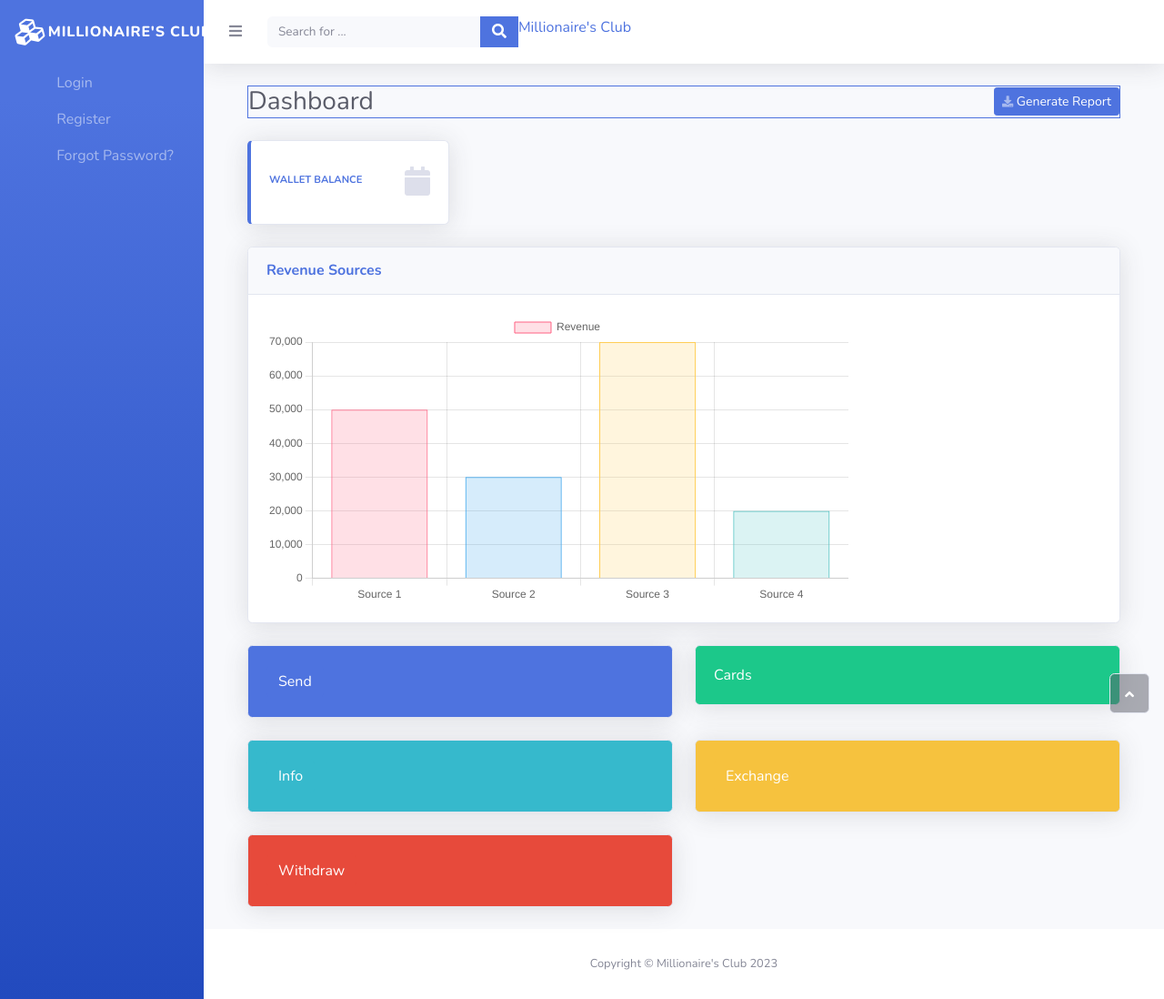
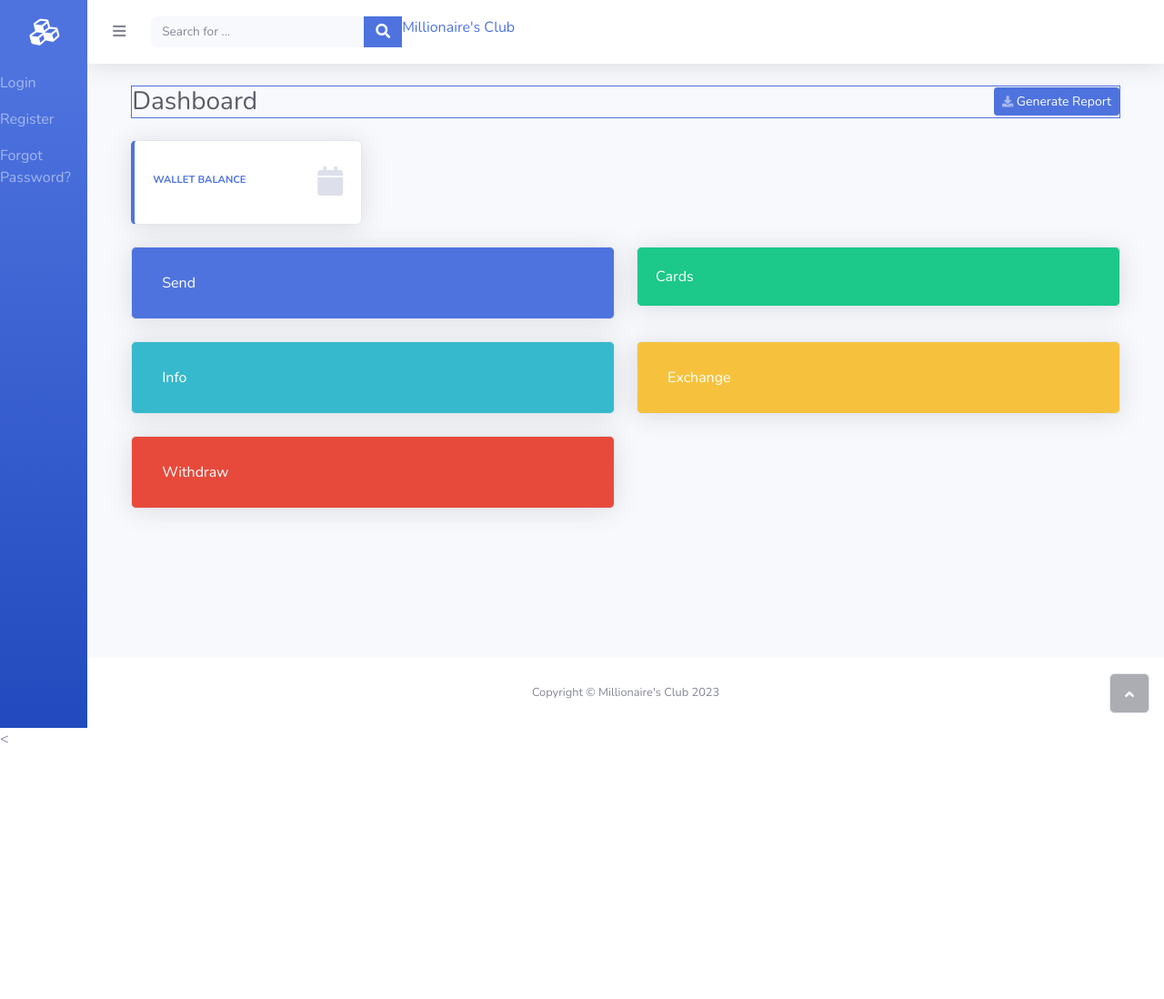
Before and after one commit to itachi1010/wallet, a Django app: page /home/ in a window 1280 px wide. Shown: the whole page at 91% size. After the commit the page ends 817 px from the top, so only its background shows below. Run offline with Django 4.2, Linux system fonts and the light colour scheme; data comes from the database, SQL or seed files in the repository; both versions use the stored data as it was after the commit; some libraries are stand-ins or nearby versions.

```diff
--- a/blog/templates/blog/base.html
+++ b/blog/templates/blog/base.html
@@ -113,9 +113,10 @@
     <script src="{% static 'js/script.min.js' %}"></script>
     <!-- Your WebSocket script and other scripts can be added here -->
     <!-- Your existing WebSocket script goes here -->
+<<script src="https://cdn.jsdelivr.net/npm/chart.js"></script>
 <script>
     $(document).ready(function () {
-        // Toggle sidebar
+        // Toggle sidebar on button click
         $("#sidebarToggle").on("click", function () {
             $("#wrapper").toggleClass("toggled");
             $(".navbar-nav", "#accordionSidebar").toggleClass("toggled");
@@ -128,6 +129,9 @@
                 $(".navbar-nav", "#accordionSidebar").removeClass("toggled");
             }
         });
+
+        // Trigger click on page load to collapse the sidebar by default
+        $("#sidebarToggle").click();
     });
 </script>
 
--- a/blog/templates/blog/home.html
+++ b/blog/templates/blog/home.html
@@ -3,10 +3,10 @@
 
 {% block content %}
     <div class="container-fluid">
-        <div class="border rounded-0 border-primary d-sm-flex justify-content-between align-items-center mb-4" data-bss-hover-animate="shake">
-            <h3 class="text-dark mb-0">Dashboard</h3>
-            <a class="btn btn-primary btn-sm d-none d-sm-inline-block" role="button" href="#"><i class="fas fa-download fa-sm text-white-50"></i>&nbsp;Generate Report</a>
-        </div>
+<div class="border rounded-0 border-primary d-sm-flex justify-content-between align-items-center mb-4 d-sm-none" data-bss-hover-animate="shake">
+    <h3 class="text-dark mb-0">Dashboard</h3>
+    <a class="btn btn-primary btn-sm d-none d-sm-inline-block" role="button" href="#"><i class="fas fa-download fa-sm text-white-50"></i>&nbsp;Generate Report</a>
+</div>
 
         <div class="row">
             <div class="col-md-6 col-xl-3 mb-4">
@@ -37,18 +37,6 @@
         <div class="row">
 <!-- Add this section inside the "Chart and other content blocks" section -->
 
-<div class="col-md-12 mb-4">
-    <div class="card shadow">
-        <div class="card-header py-3">
-            <h6 class="text-primary font-weight-bold m-0">Revenue Sources</h6>
-        </div>
-        <div class="card-body">
-            <div class="chart-area">
-                <canvas id="myChart"></canvas>
-            </div>
-        </div>
-    </div>
-</div>
 
 <!-- Add this script at the end of your HTML file to initialize the chart -->
 
```
Also changed, not shown: db.sqlite3.
